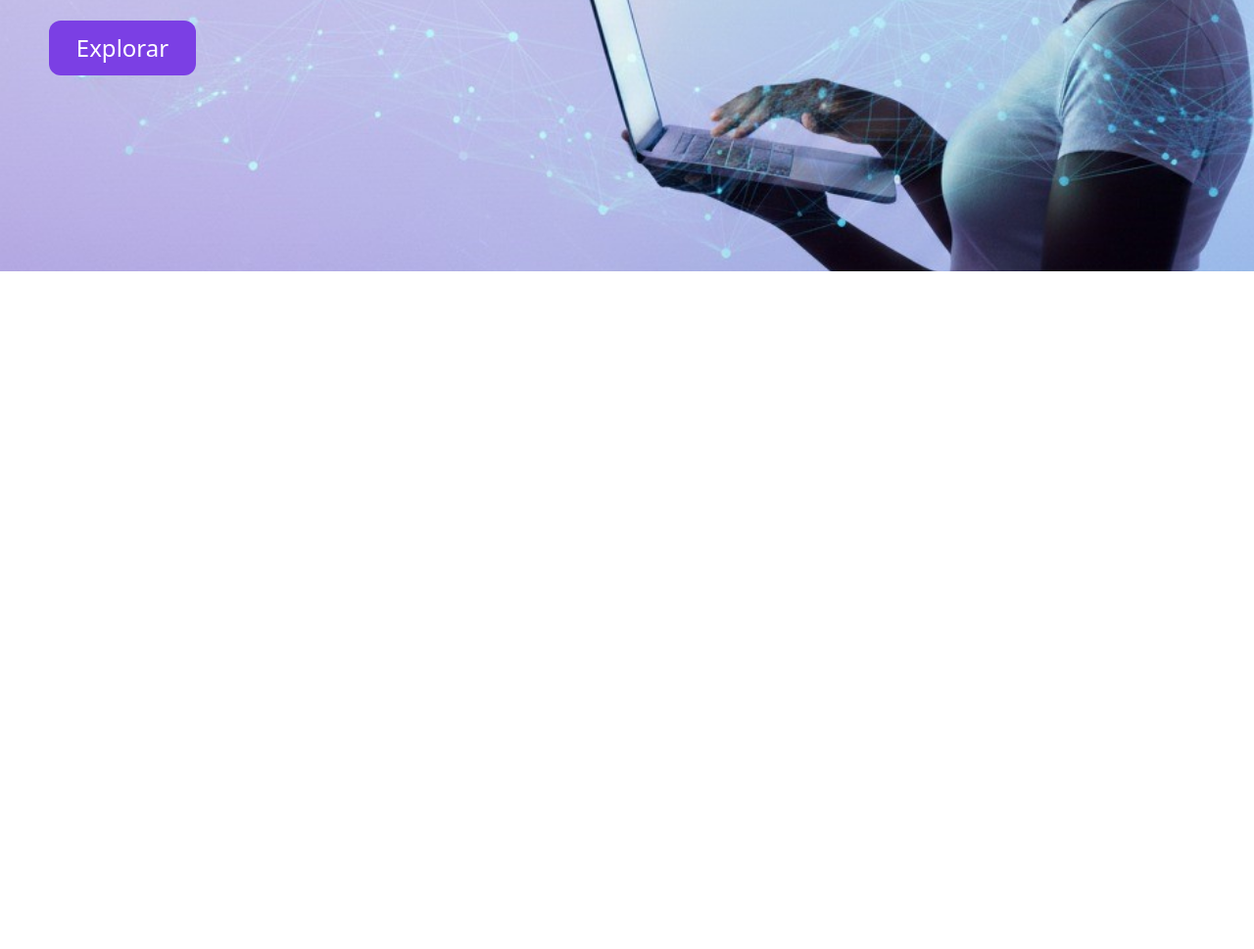
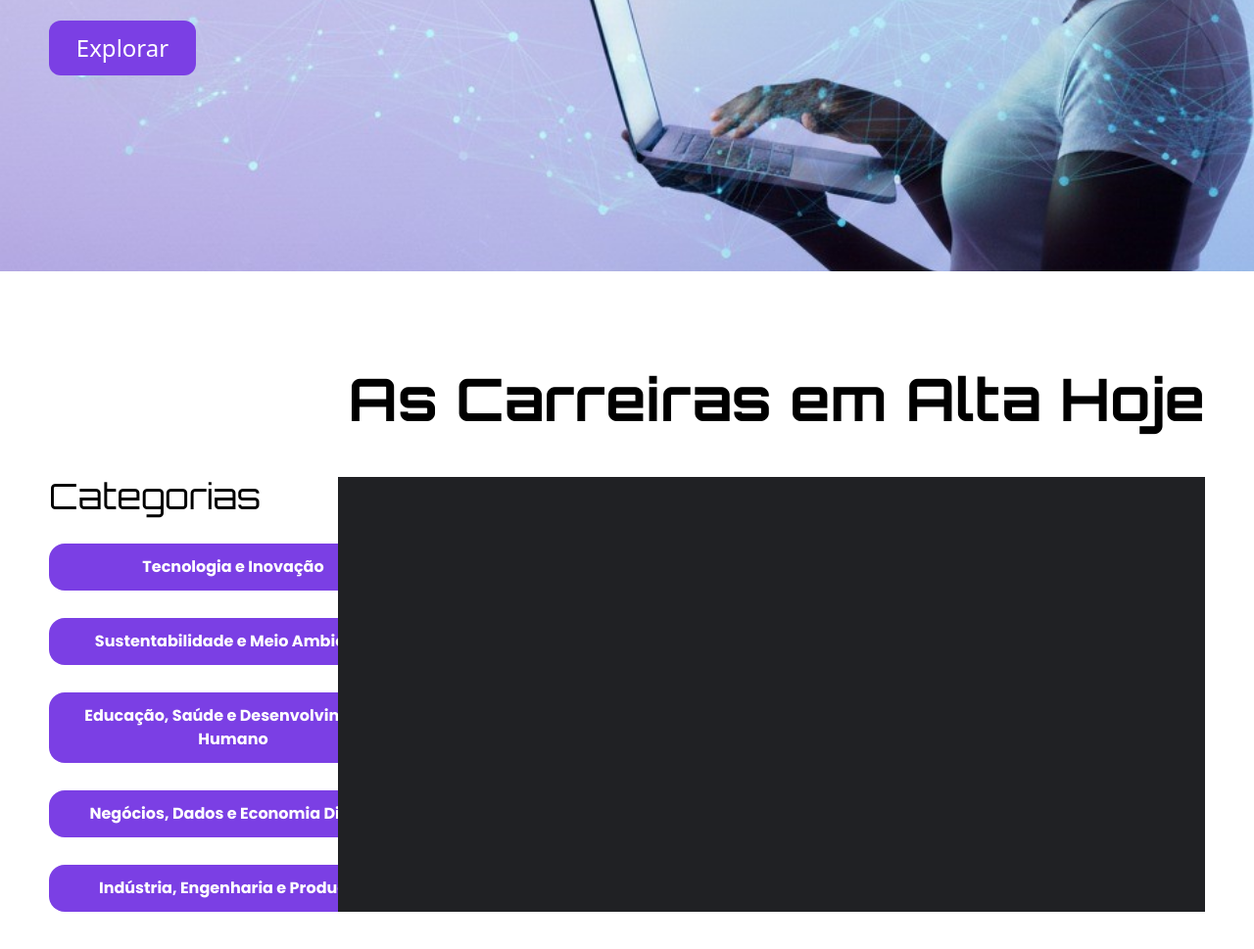
Before and after one commit to lucasbuzato/2-GS-1TWDPF, a plain HTML site: page index.html in a window 1280 px wide. Shown: the part 523-1492 px from the top of the page at 98% size. Before the commit the page ends 800 px from the top, so only its background shows below. Drawn offline with Linux system fonts and the light colour scheme.

Commit message:
Estrutura da Section de Carreira Feita

```diff
--- a/index.html
+++ b/index.html
@@ -32,6 +32,24 @@
                 class="bg-Roxo font-regular text-white w-[150px] p-3 text-2xl text-center rounded-xl hover:bg-Roxo-Escuro duration-500">Explorar</a>
         </main>
     </section>
+    <section class="w-screen h-screen px-[50px]">
+        <h2 class="font-Orbitron text-6xl font-bold pt-[100px] pb-[50px] justify-self-end">As Carreiras em Alta Hoje
+        </h2>
+        <div class="grid grid-cols-4">
+            <div class="flex flex-col gap-7 w-50">
+                <h3 class="text-4xl font-Orbitron">Categorias</h3>
+                <a href="" class="bg-Roxo font-bold w-[376px] font-poppins p-3 text-white text-md text-center rounded-2xl ">Tecnologia e Inovação</a>
+                <a href="" class="bg-Roxo font-bold w-[376px] font-poppins p-3 text-white text-md text-center rounded-2xl ">Sustentabilidade e Meio Ambiente</a>
+                <a href="" class="bg-Roxo font-bold w-[376px] font-poppins p-3 text-white text-md text-center rounded-2xl ">Educação, Saúde e
+                    Desenvolvimento Humano</a>
+                <a href="" class="bg-Roxo font-bold w-[376px] font-poppins p-3 text-white text-md text-center rounded-2xl ">Negócios, Dados e Economia Digital</a>
+                <a href="" class="bg-Roxo font-bold w-[376px] font-poppins p-3 text-white text-md text-center rounded-2xl ">Indústria, Engenharia e Produção</a>
+            </div>
+            <div class="col-span-3 bg-Preto-Suave" >
+
+            </div>
+        </div>
+    </section>
 </body>
 
 </html>
```
